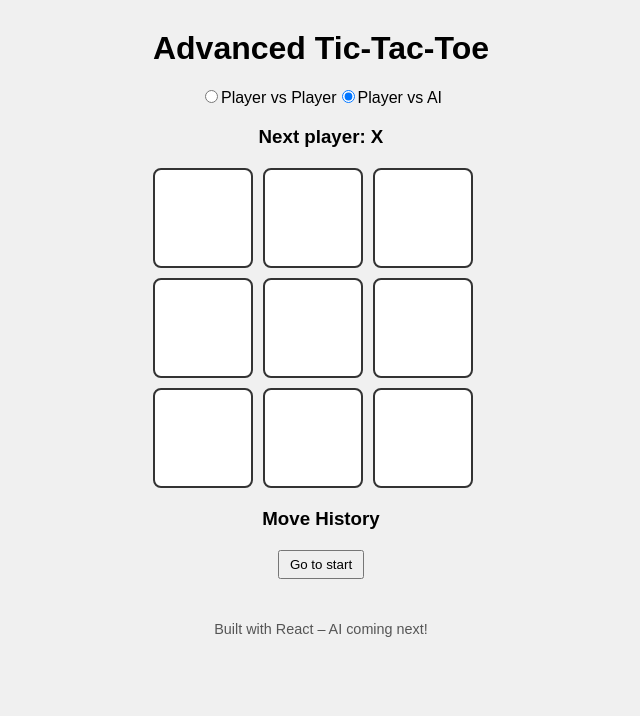
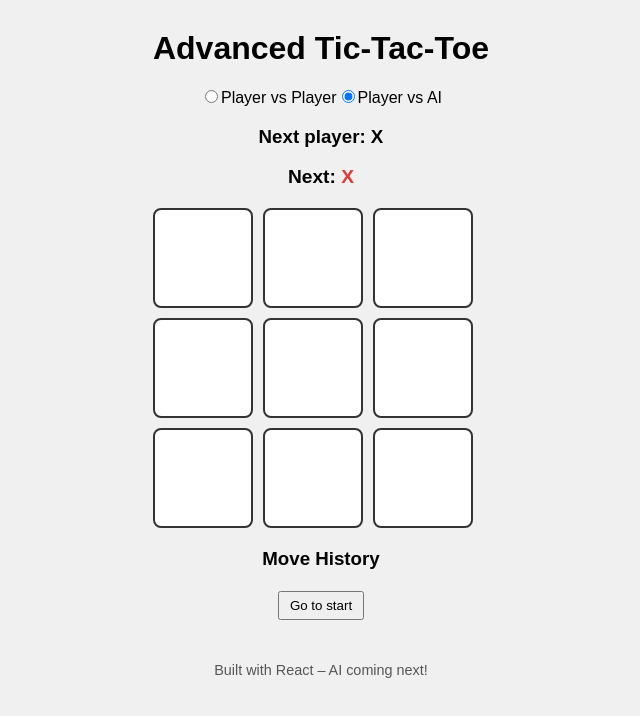
Before and after one commit to chavdaarpitsinh1248/tic-tac-toe-ai, a React (Vite) app: page / in a window 1280 px wide. Shown: the top 716 px of the page, without its empty margins (319-959 px from the left). Built offline with nearby package versions, Linux system fonts and the light colour scheme.

Commit message:
updaing UI

```diff
--- a/src/components/Game.jsx
+++ b/src/components/Game.jsx
@@ -76,6 +76,11 @@ export default function Game() {
                         : `Next player: ${isXNext ? "X" : "O"}`}
             </h3>
 
+            <div className="player-indicator">
+                Next: <span className={isXNext ? "player-x" : "player-o"}>{isXNext ? "X" : "O"}</span>
+            </div>
+
+
             <Board board={currentBoard} onSquareClick={handleMove} disabled={winner || aiThinking} />
             <History history={history} jumpTo={jumpTo} />
         </div>
--- a/src/index.css
+++ b/src/index.css
@@ -70,3 +70,19 @@ footer {
   padding: 5px 10px;
   cursor: pointer;
 }
+
+.player-indicator {
+  margin: 15px 0;
+  font-size: 1.2rem;
+  font-weight: bold;
+}
+
+.player-x {
+  color: #e53935;
+  /* Red for X */
+}
+
+.player-o {
+  color: #1e88e5;
+  /* Blue for O */
+}
```
